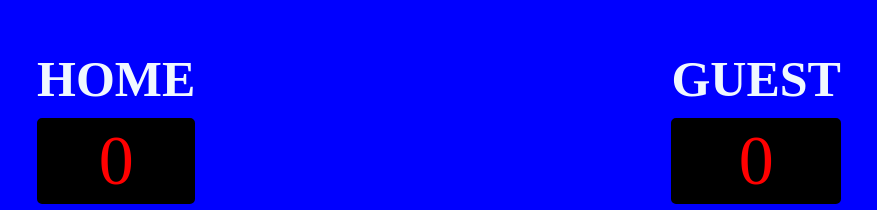
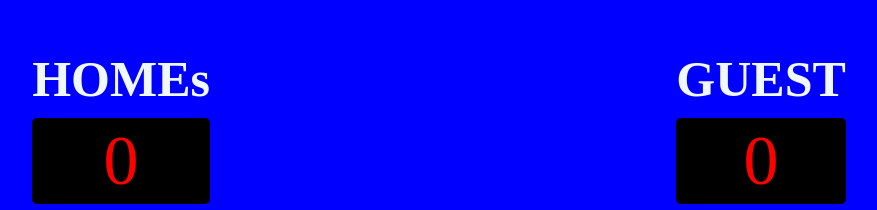
Before and after one commit to felixtrytocode/FelixProgramming, a plain HTML site: page index.html in a window 1280 px wide. Shown: the top 210 px of the page, without its empty margins (201-1078 px from the left). Drawn offline with Linux system fonts and the light colour scheme.

Commit message:
header changed

```diff
--- a/index.html
+++ b/index.html
@@ -6,7 +6,7 @@
     <body>
         <div class="container">
             <div>
-                <h3>HOME</h3>
+                <h3>HOMEs</h3>
                 <div class="counter" id="home">0</div> <br>
                 <img src="img1.png" onclick="add1()">
                 <img src="img2.png" onclick="add2()">
```
